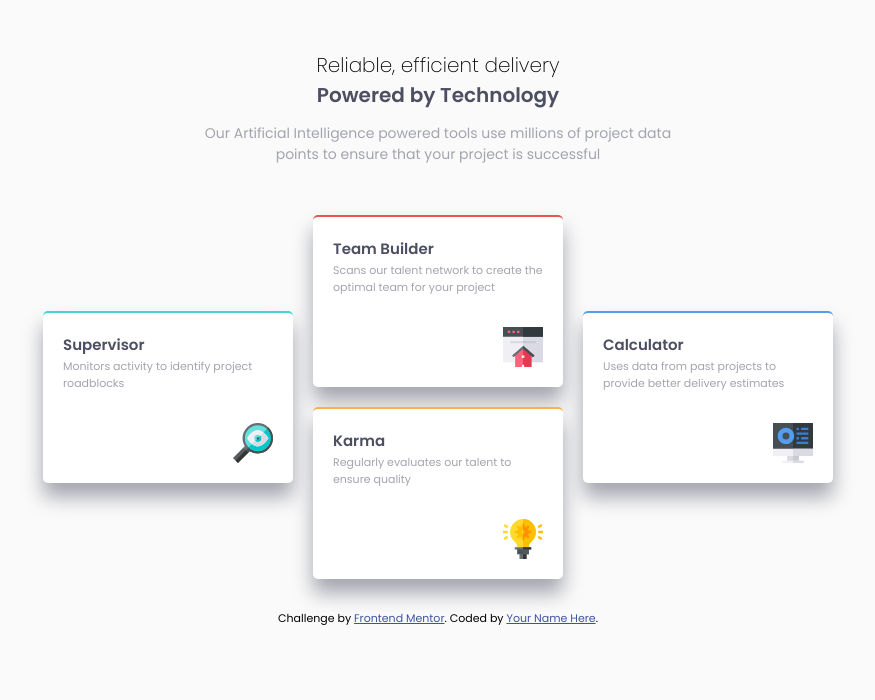
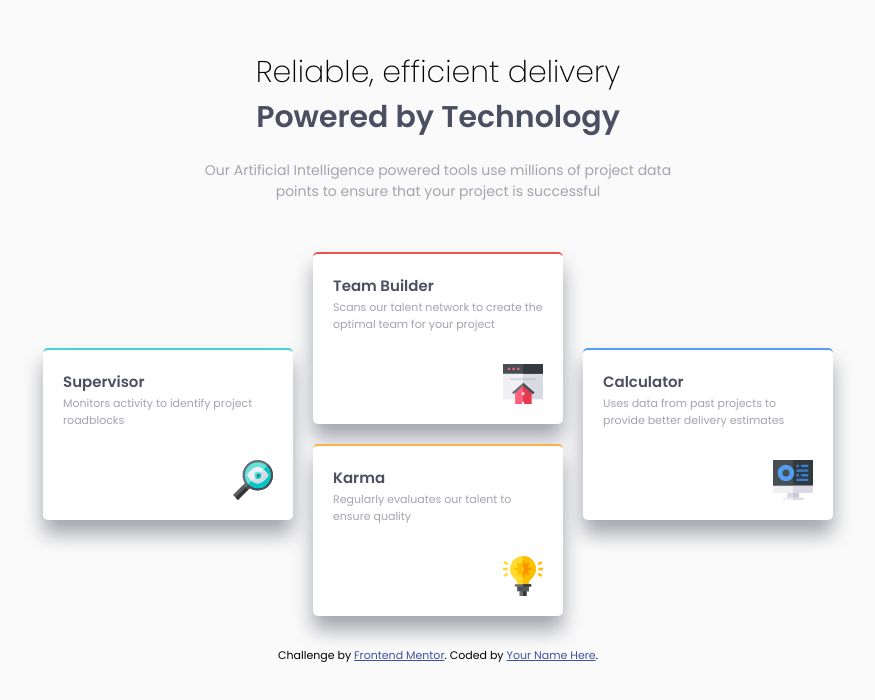
Before and after one commit to alexiscenriquez/fourcardfeature, a plain HTML site: page index.html in a window 1280 px wide. Shown: the whole page, without its empty margins (202-1077 px from the left). Drawn offline with Linux system fonts and the light colour scheme.

Commit message:
changed header font size

```diff
--- a/index.css
+++ b/index.css
@@ -92,6 +92,9 @@ span {
 }
 
 @media (min-width: 701px) {
+    h1{
+        font-size: 30px;
+    }
   #heading {
     width: 100%;
 
```
